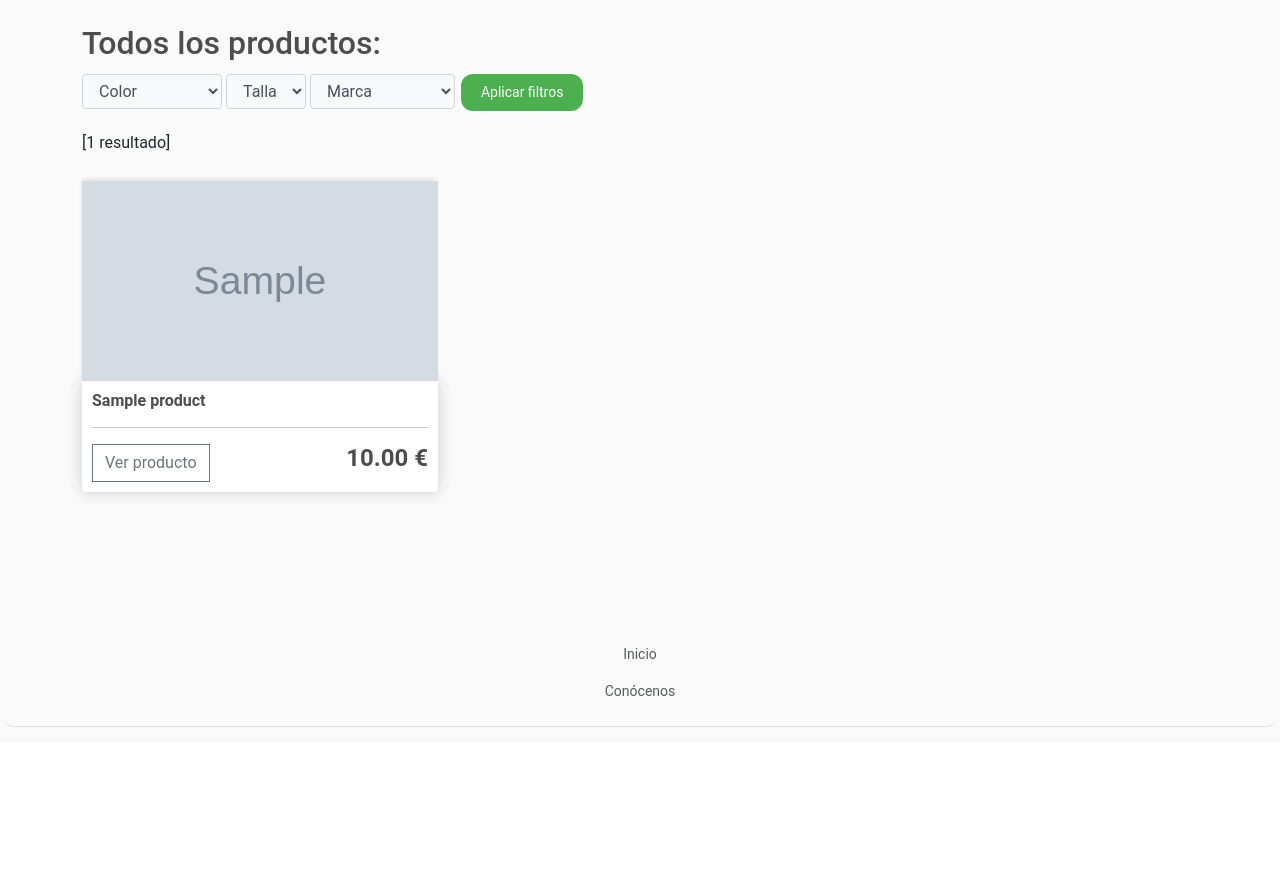
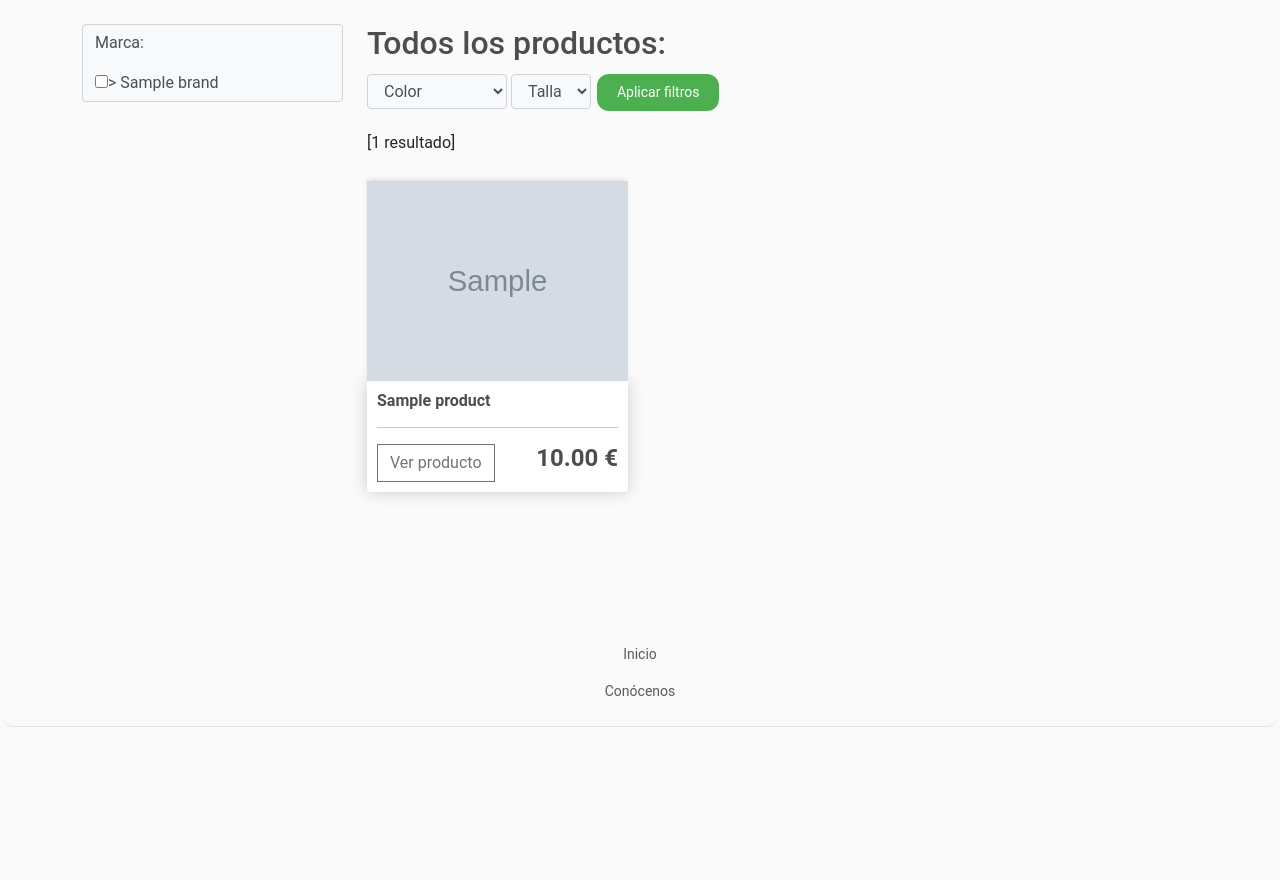
Before and after one commit to rafgoncas1/sneakerus, a Django app: page / in a window 1280 px wide. Shown: the part 57-937 px from the top of the page. Before the commit the page ends 784 px from the top, so only its background shows below. Run offline with Django 4.2, Linux system fonts and the light colour scheme; tables that the repository leaves empty hold one stand-in row (values such as "Sample post"); grey boxes marked "Sample" are stand-in pictures.

Commit message:
Fix: Correcciones varias sobre el sprint 2
Co-authored-by: Pedro Ruiz <PedroRuizAguilar@users.noreply.github.com>

```diff
--- a/static/css/main.css
+++ b/static/css/main.css
@@ -262,3 +262,7 @@ h1,h2,h3,h4,h5,h6{
 .errorlist {
     color: red;
 }
+
+.form-control {
+    width: 100%;
+}
--- a/store/templates/store/store.html
+++ b/store/templates/store/store.html
@@ -2,14 +2,29 @@
 {% load static %}
 {% block content %}
 <div class="row">
+    <div class="col-lg-3"style="height: 100vh; overflow-y: auto;">
+        <form action="/" method="get">
+            <input type="hidden" name="q" value="{{ query }}">
+            <input type="hidden" name="color" value="{{ color }}">
+            <input type="hidden" name="talla" value="{{ talla }}">
+            <div id="marca">
+                <p>Marca:</p>
+                {% for brand in brands %}
+                    <input type="checkbox" id="{{ brand.name }}" name="marca" value="{{ brand.id }}" onchange="this.form.submit()">>
+                    <label for="{{ brand.name }}">{{ brand.name }}</label><br>
+                {% endfor %}
+            </div>
+        </form>
+    </div>
+    <div class="col-lg-9">
         {% if query %}
             <h2>Tu búsqueda de: "{{ query }}"</h2>
         {% else %}
             <h2>Todos los productos:</h2>
         {% endif %}
-
         <form action="/" method="get">
             <input type="hidden" name="q" value="{{ query }}">
+            <input type="hidden" name="marca" value="{{ marca }}">
             <select id="color" name="color">
                 <option value="">Color</option>
                 {% for color in colors %}
@@ -22,20 +37,12 @@
                     <option value="{{ size.id }}">{{ size.name }}</option>
                 {% endfor %}
             </select>
-        <select id="marca" name="marca">
-            <option value="">Marca</option>
-            {% for brand in brands %}
-                <option value="{{ brand.id }}">{{ brand.name }}</option>
-            {% endfor %}
-        </select>
             <input type="submit" value="Aplicar filtros" class="filter-submit">
             {% if filters_applied %}
             <a href="/" class="btn btn-danger">Borrar filtros</a>
             {% endif %}
         </form>
-
     <p>{{ filters_applied }}</p>
-
     {% if products|length == 0 %}
         <p>No se encontraron productos.</p>
     {% elif products|length > 1 %}
@@ -43,6 +50,7 @@
     {% else %}
         <p>[{{ products|length }} resultado]</p>
     {% endif %}
+    <div class="row">
     {% for product in products %}
     <div class="col-lg-4">
         <a href="{% url 'details' product.id %}">
--- a/store/views.py
+++ b/store/views.py
@@ -26,6 +26,9 @@ def store(request):
 
     filters = {}
     filters_applied = ""
+
+    if not color_id and not size_id and 'marca' in request.session and not brand_id:
+        del request.session['marca']
     if color_id:
         color = colors.get(id=color_id)
         filters['productcolor__color__id'] = color_id
@@ -34,10 +37,16 @@ def store(request):
         size = sizes.get(id=size_id)
         filters['productsize__size__id'] = size_id
         filters_applied += f"Talla: {size.name}. "
+    if 'marca' in request.session and not brand_id:
+        brand_id = request.session['marca']
+    elif brand_id:
+        request.session['marca'] = brand_id
     if brand_id:
         brand = brands.get(id=brand_id)
         filters['brand__id'] = brand_id
         filters_applied += f"Marca: {brand.name}. "
+
+
     if request.user.is_authenticated:
         customer = request.user.customer
         order, created = Order.objects.get_or_create(customer = customer, status=Status.objects.get(name='No realizado'))
```
Also changed, not shown: store/forms.py (+15 -0 lines). Lines whose indentation alone changed are shown as unchanged.
